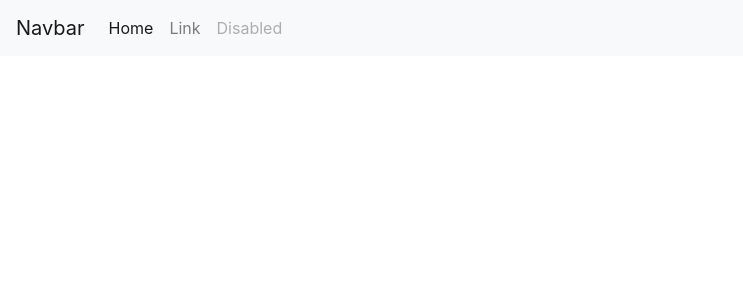
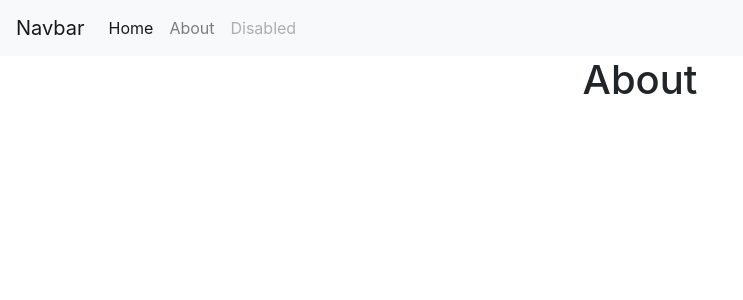
Before and after one commit to lindemann18/fabby, a React app: page /about in a window 1280 px wide. Shown: the top 300 px of the page, without its empty margins (0-743 px from the left). Built offline with nearby package versions, Linux system fonts and the light colour scheme.

Commit message:
feature: defined the structure for the router

```diff
--- a/src/App.js
+++ b/src/App.js
@@ -2,12 +2,19 @@ import React, { Component } from 'react';
 import './App.css';
 import HeaderContainer from './general/containers/header-container';
 import 'bootstrap/dist/css/bootstrap.css';
+import {Switch,Route} from 'react-router-dom';
+import MainContainer from './pages/containers/main-container';
+import AboutContainer from './pages/containers/about-container';
 
 class App extends Component {
   render() {
     return (
       <div className="App">
           <HeaderContainer />
+          <Switch>
+            <Route path="/about" component={AboutContainer} />
+            <Route path="/" component={MainContainer} />
+      </Switch>
       </div>
     );
   }
--- a/src/general/components/header.js
+++ b/src/general/components/header.js
@@ -1,4 +1,5 @@
 import React from 'react';
+import { Link } from 'react-router-dom';
 
 const Header = ()=>(
   <nav class="navbar navbar-expand-lg navbar-light bg-light">
@@ -10,10 +11,10 @@ const Header = ()=>(
   <div class="collapse navbar-collapse" id="navbarSupportedContent">
     <ul class="navbar-nav mr-auto">
       <li class="nav-item active">
-        <a class="nav-link" href="#">Home <span class="sr-only">(current)</span></a>
+        <Link to="/" className="nav-link">Home</Link>
       </li>
       <li class="nav-item">
-        <a class="nav-link" href="#">Link</a>
+        <Link to="/about" className="nav-link">About</Link>
       </li>
       <li class="nav-item">
         <a class="nav-link disabled" href="#">Disabled</a>
--- a/src/index.js
+++ b/src/index.js
@@ -3,6 +3,9 @@ import ReactDOM from 'react-dom';
 import './index.css';
 import App from './App';
 import registerServiceWorker from './registerServiceWorker';
+import {BrowserRouter as Router } from 'react-router-dom';
 
-ReactDOM.render(<App />, document.getElementById('root'));
+ReactDOM.render(
+  <Router><App /></Router>,
+  document.getElementById('root'));
 registerServiceWorker();
--- /dev/null
+++ b/src/pages/components/about.js
@@ -0,0 +1,9 @@
+import React from 'react';
+
+const About = ()=>(
+  <div className="about">
+      <h1>About</h1>
+  </div>
+)
+
+export default About;
--- /dev/null
+++ b/src/pages/components/main.js
@@ -0,0 +1,7 @@
+import React from 'react';
+
+const Main = ()=>(
+  <h1>Main</h1>
+)
+
+export default Main;
--- /dev/null
+++ b/src/pages/containers/about-container.js
@@ -0,0 +1,12 @@
+import React, {Component} from 'react';
+import About from '../components/about';
+
+class AboutContainer extends Component{
+  render(){
+    return(
+      <About />
+    );
+  }
+}
+
+export default AboutContainer;
--- /dev/null
+++ b/src/pages/containers/main-container.js
@@ -0,0 +1,12 @@
+import React, {Component} from 'react';
+import Main from '../components/main';
+
+class MainContainer extends Component{
+  render(){
+    return(
+      <Main />
+    )
+  }
+}
+
+export default MainContainer;
```
